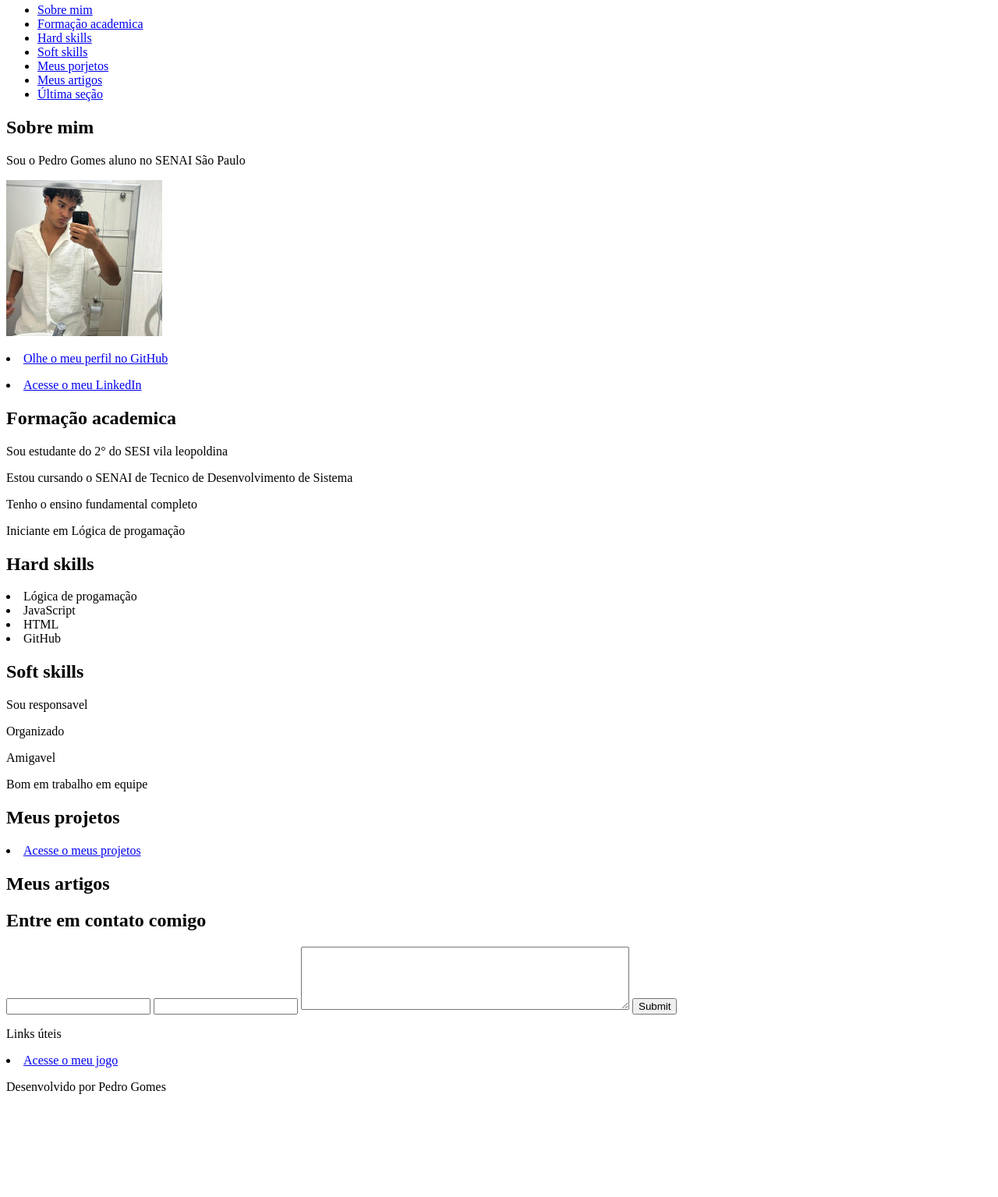
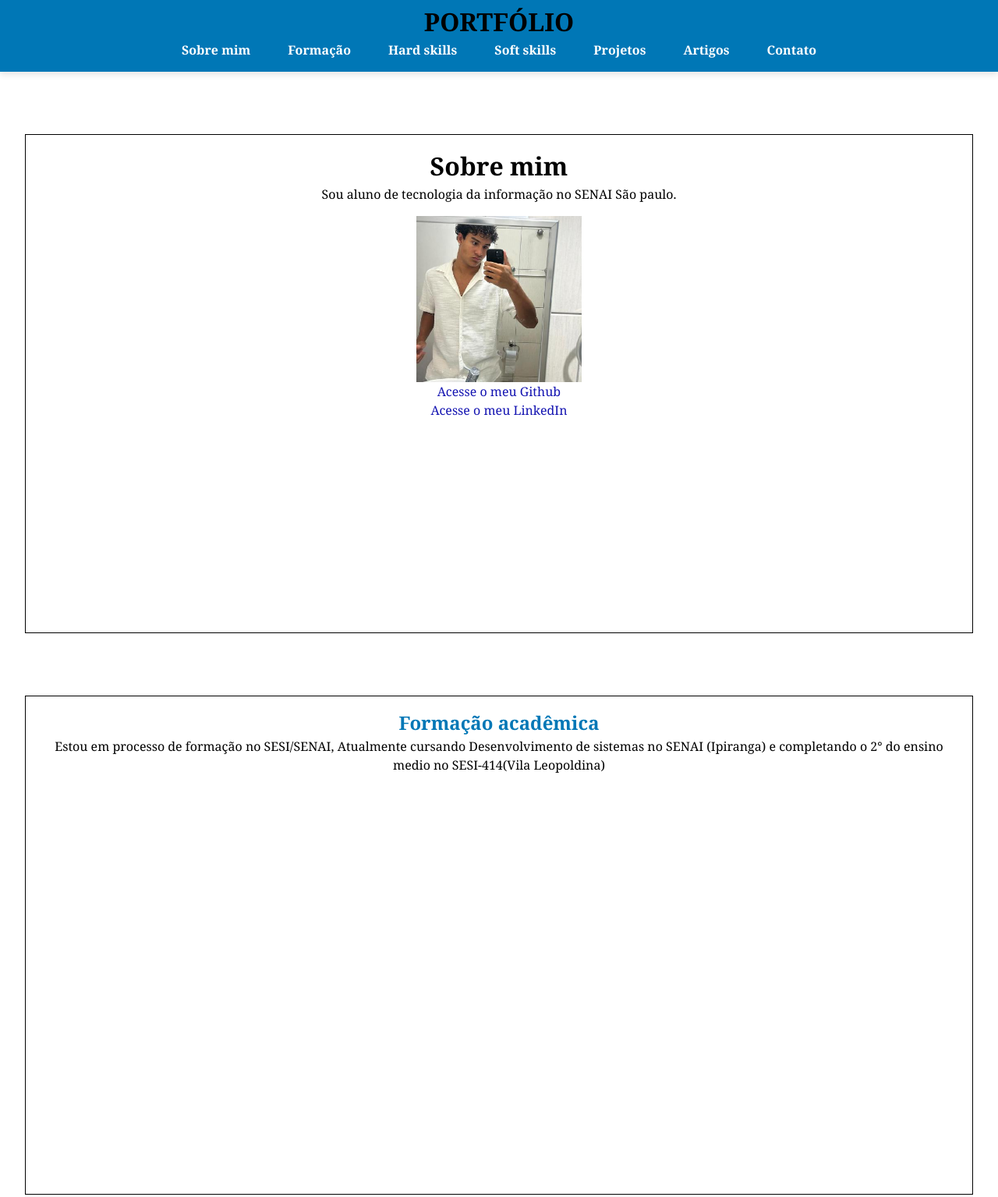
Before and after one commit to pedroGomes231/sobre-mim, a plain HTML site: page index.html in a window 1280 px wide. Shown: the part 12-1547 px from the top of the page at 78% size. Before the commit the page ends 1431 px from the top, so only its background shows below. Drawn offline with Linux system fonts and the light colour scheme.

Commit message:
portifolio

```diff
--- a/index.html
+++ b/index.html
@@ -1,79 +1,120 @@
 <!DOCTYPE html>
-<html>
+<html lang="pt-br">
     <head>
+        <!-- Meta informações sobre a pagina -->
+        <meta charset="utf-8">
+        <meta name="viewport" content="width=device-width, initial-scale=1.0">
+        <title>sobre mim</title>
 
-        <!-- Meta imformações sobre a página -->
-         <meta charset="utf-8">
-         <meta name="viewport" content="width=device-width, initial-scale=1.0">
-         <title>Sobre mim</title>
+        <!-- CSS Reset -->
+        <link rel="stylesheet" href="reset.css">
+
+        <!-- CSS externo (arquivo style) -->
+        <link rel="stylesheet" href="style.css">
+
+        <!-- CSS interno (tag style) -->
+        <style>
+            /* body{
+                background-color: #00ff00 ;
+                } */
+        </style>
     </head>
-    <!-- HTML não tem pescoço!! -->
     <body>
         <header>
-            <ul>
-                <li><a href="#sobreMim">Sobre mim</a></li>
-                <li><a href="#formacaoAcademica">Formação academica</a></li>
-                <li><a href="#hardSkills">Hard skills</a></li>
-                <li><a href="#softSkills">Soft skills</a></li>
-                <li><a href="#meusProjetos">Meus porjetos</a></li>
-                <li><a href="#meusArtigos">Meus artigos</a></li>
-                <li><a href="#rodape">Última seção</a></li>
-            </ul>
 
+            <nav>
+                <h1>
+                    PORTFÓLIO
+                </h1>
+                <ul>
+                    <li><a href="#sobreMim">Sobre mim</a></li>
+                    <li><a href="#formaçãoAcademica">Formação</a></li>
+                    <li><a href="#hardSkills">Hard skills</a></li>
+                    <li><a href="#softSkills">Soft skills</a></li>
+                    <li><a href="#meusProjetos">Projetos</a></li>
+                    <li><a href="#meusArtigos">Artigos</a></li>
+                    <li><a href="#contato">Contato</a></li>
+                </ul>
+            </nav>
         </header>
 
         <section id="sobreMim">
-        <h1 >Sobre mim</h1>
-        <p>Sou o Pedro Gomes aluno no SENAI São Paulo</p>
-        <img src="pedro.jpg" alt="Homem negro com roupa branco" width="200" title="Homen negro com roupa branca ">
-        <p>
+            <h1>Sobre mim</h1>
+            <p>Sou aluno de tecnologia da informação no SENAI São paulo.</p>
+            <img src="pedro.jpg" alt="Foto de um homem preto de roupa branca." width="200" title="Foto de um homem branco com bigode e cavanhaque.">
+            <ul>
             <li>
-            <a href="https://github.com/pedroGomes231" title="Clique aqui para acessar meu GitHub" target="_blank">Olhe o meu perfil no GitHub</a>
+                <a href="https://github.com/pedroGomes231" title="Clique para acessar meu portfólio no GitHub" target="_blank">Acesse o meu Github</a>
             </li>
-        </p>
+            <li>
+                <a href="https://www.linkedin.com" title="Clique para acessar meu perfil no linkedIn"target="_blank">Acesse o meu LinkedIn</a>
+            </li>
+            </ul>
 
-        <p>
-            <li>
-            <a href="https://br.linkedin.com/" title="Clique aqui para acessar meu LinkedIn"
-            target="_blank">Acesse o meu LinkedIn</a>
-            </li>
-        </p>
         </section>
-        <section id="formacaoAcademica">
-            <h2>Formação academica</h2>
-            <p>Sou estudante do 2° do SESI vila leopoldina</p>
-            <p>Estou cursando o SENAI de Tecnico de Desenvolvimento de Sistema</p>
-            <p>Tenho o ensino fundamental completo</p>
-            <p>Iniciante em Lógica de progamação</p>
+
+        <section id="formaçãoAcademica">
+            <h2>Formação acadêmica</h2>
+            <p>Estou em processo de formação no SESI/SENAI, Atualmente cursando Desenvolvimento de sistemas no SENAI (Ipiranga) e completando o 2° do ensino medio no SESI-414(Vila Leopoldina) </p>
         </section>
 
         <section id="hardSkills">
             <h2>Hard skills</h2>
-            <p>
-                <li>Lógica de progamação</li>
-                <li>JavaScript</li>
-                <li>HTML</li>
-                <li>GitHub</li>
-            </p>
+            <ul>
+            <li>
+                Lógica de programação
+            </li>
+            <li>
+                html
+            </li>
+            <li>
+                JavaScript
+            </li>
+            <li>
+                linguagem de marcação
+            </li>
+            </ul>
+
         </section>
 
         <section id="softSkills">
             <h2>Soft skills</h2>
-            <p>Sou responsavel</p>
-            <p>Organizado</p>
-            <p>Amigavel</p>
-            <p>Bom em trabalho em equipe</p>
+            <ul>
+            <li>
+                Facilidade em aprendizado
+            </li>
+            <li>
+                Educado
+            </li>
+            <li>
+                Organizado
+            </li>
+            <li>
+                disciplinado
+            </li>
+            <li>
+                responsável
+            </li>
+            <li>
+                trabalho bem em equipe.
+            </li>
+            </ul>
 
         </section>
 
         <section id="meusProjetos">
             <h2>Meus projetos</h2>
-            <p>
+            <p> Ao longo do meu curso no SENAI, desenvolvi um jogo que se passa no espaço.
+            <ul>
                 <li>
-                <a href="https://github.com/pedroGomes231?tab=repositories" title="Clique aqui para acessar meus projetos"
-                target="_blank">Acesse o meus projetos</a>
+                <a href="pedrogomes231.github.io/lopal-moonlan/" target="_blank"> Acesse o link para se divertir</a>.
                 </li>
+           </ul>
             </p>
+            <p>O jogo consiste em pousar o foguete em segurança sendo assim uma velocidade horizontal e vertical menor ou igual a 5, caso não consiga, tente novamente!!!</p>
+
+
+
         </section>
 
         <section id="meusArtigos">
@@ -85,22 +126,25 @@
             <form>
                 <input type="text" name="nome">
                 <input type="email" name="email">
-                <textarea type="mensagem" rows="5" cols="50"></textarea>
-                <input type="submit" name="botaoEnviar">
+                <textarea name="mensagem" rows="5" cols="50"></textarea>
+                <input type="submit" name="botaoEnviar" value="solicitar contato">
+
             </form>
-
         </section>
 
         <footer id="rodape">
             <p>Links úteis</p>
+
+            <a href="https://sp.senai.br/unidade/automobilistica/" target="_blank">Descubra sobre meu SENAI</a>
             <p>
-                <li>
-                <a href="https://pedrogomes231.github.io/lopal-moonlander/" title="Clique aqui para acessar meu jogo"
-                target="_blank">Acesse o meu jogo</a>
-                </li>
+            <a href="https://github.com/Prof-Edgard" target="_blank">Portfólio do meu professor</a>
             </p>
+            <p>
+                <a href="https://github.com/JoaoRoccella" target="_blank">Portfólio do meu professor</a>
+                </p>
 
-            <p>Desenvolvido por Pedro Gomes</p>
+            <p>desenvolvido por leozinho</p>
         </footer>
+
     </body>
 </html>
--- /dev/null
+++ b/reset.css
@@ -0,0 +1,94 @@
+/* reset.css */
+/* Reset CSS moderno com melhorias para acessibilidade, usabilidade e compatibilidade */
+
+/* 1. Define box-sizing global com border-box */
+*,
+*::before,
+*::after {
+  margin: 0;
+  padding: 0;
+  border: 0;
+  box-sizing: border-box;
+}
+
+html {
+  scroll-behavior: smooth; /* Suaviza rolagens */
+}
+
+/* 3. Estilos básicos para body */
+body {
+  font-family: sans-serif;
+  font-size: 100%;        /* 16px padrão com base no html */
+  line-height: 1.5;
+  background-color: #fff;
+  color: #000;
+  text-rendering: optimizeLegibility;
+  -webkit-font-smoothing: antialiased;
+}
+
+/* 4. Remove estilos padrão de listas */
+ol, ul {
+  list-style: none;
+}
+
+/* 5. Remove decoração e cor padrão de links */
+a {
+  text-decoration: none;
+  color: inherit;
+}
+
+/* 6. Normaliza tabelas */
+table {
+  border-collapse: collapse;
+  border-spacing: 0;
+}
+
+/* 7. Elementos HTML5 como bloco (para compatibilidade com navegadores antigos) */
+article, aside, details, figcaption, figure,
+footer, header, main, nav, section, summary {
+  display: block;
+}
+
+/* 8. Remove aspas automáticas de blockquote e q */
+blockquote, q {
+  quotes: none;
+}
+
+blockquote::before, blockquote::after,
+q::before, q::after {
+  content: '';
+}
+
+/* 9. Estiliza inputs e botões para neutralizar estilos nativos */
+button,
+input,
+select,
+textarea {
+  font: inherit;
+  color: inherit;
+  background: none;
+  border: none;
+  outline: none; /* Substituído por foco visível abaixo */
+  appearance: none;
+}
+
+/* 10. Estilo de foco acessível (para navegação por teclado) */
+:focus-visible {
+  outline: 2px solid #005fcc;   /* Azul visível, pode ser customizado */
+  outline-offset: 2px;
+}
+
+/* 11. Elementos multimídia responsivos por padrão */
+img,
+video {
+  max-width: 100%;
+  height: auto;
+  display: block;
+}
+
+/* 12. Cabeçalhos sem margens iniciais */
+h1, h2, h3, h4, h5, h6 {
+  font-weight: normal;
+  font-size: 100%;
+  margin: 0;
+}
--- /dev/null
+++ b/style.css
@@ -0,0 +1,119 @@
+/* CSS externo */
+
+/*seletor {
+      propriedade: valor;
+ }*/
+
+ body {
+    font-family: Georgia, 'Times New Roman', Times, serif;
+}
+
+nav h1 {
+    text-align: center;
+}
+
+
+h1 {
+    font-size: 2rem;
+    /* 1rem = 16pc -> 1em = "M" */
+    font-weight: bold;
+    color: #000000
+}
+
+h2 {
+    font-size: 1.5rem;
+    font-weight: 700;
+    color: #0077b6
+}
+
+header{
+    background-color: #0077b6;
+    padding: 1rem 2rem;
+    box-shadow: 0 4px 8px rgba(0, 0, 0, 0.1);
+    position: sticky;
+    /* pode ser necessário top, left, bottom ou right */
+    top: 0;
+
+}
+
+#sobreMim li{
+    text-align: center;
+
+}
+section a:hover{
+    background-color: #648dc4;
+}
+
+header ul {
+    display: flex;
+    justify-content: center;
+    gap: 1rem;
+}
+
+header a {
+    color: #ffffff;
+    font-weight: 700;
+    padding: .5rem 1rem;
+}
+
+header a:hover {
+    background-color: #023e8a;
+
+}
+
+img{
+    display: block;
+    margin: auto;
+    width: 18%
+}
+section {
+    min-height: 80vh;
+    /* vh -> viewport height ( altura da viewport) */
+    margin: 2rem;
+    scroll-margin-top: 4rem;
+    padding: 1rem;
+    border: 1px solid #000000;
+   /* overflow: hidden; */
+}
+
+p {
+    margin-bottom: 1rem;
+}
+
+form{
+    display: flex;
+    flex-direction: column;
+    gap: 1rem;
+    max-width: 500px;
+}
+
+body {
+    text-align: center;
+}
+
+section a{
+    color: rgb(19, 19, 177);
+}
+
+section{
+    margin: 10vh 2rem
+}
+
+input[type="text"],
+input[type="email"],
+input,
+textarea {
+    border: 1px solid #ccc;
+    border-radius: 8px;
+    padding: .25rem .75rem;
+    color: #333;
+    resize: none;
+}
+
+input[type="submit"]{
+    background-color: #0077b6;
+    color: #ffffff;
+    padding: .25rem .75rem;
+    border:none;
+    font-weight: 700;
+}
```
